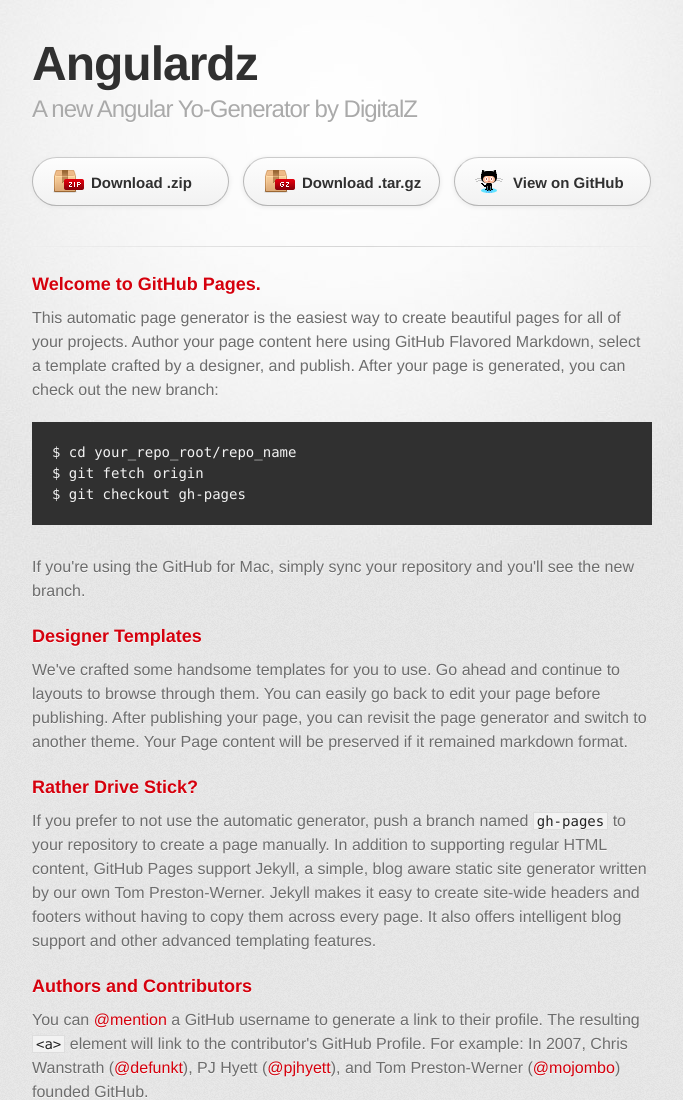
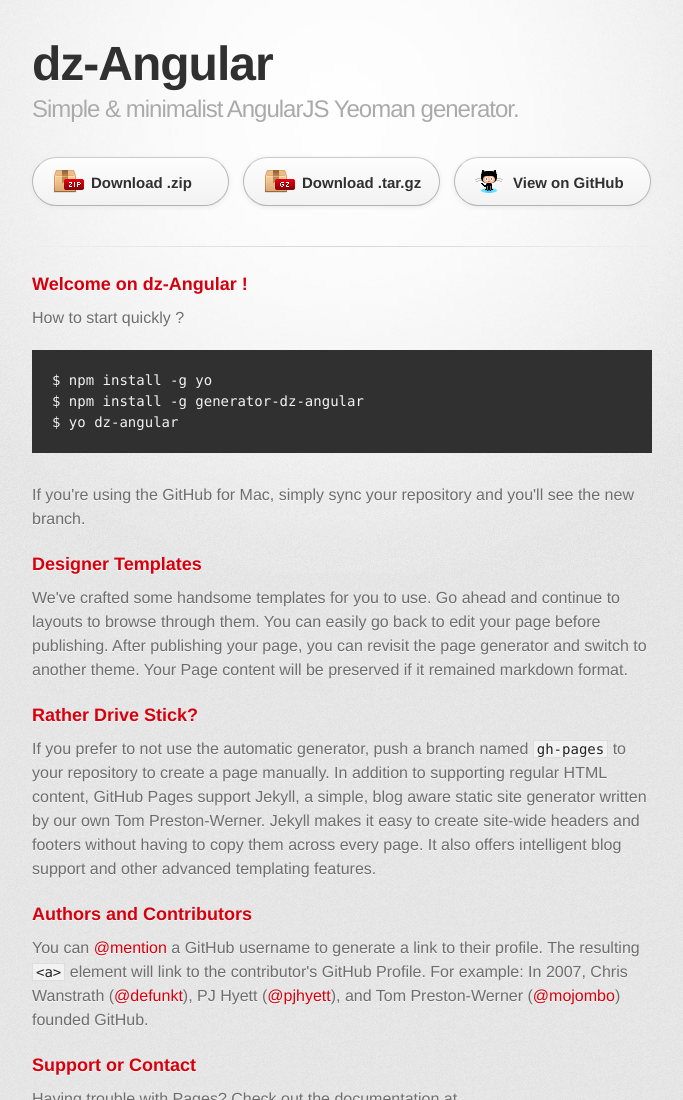
Before and after one commit to digitalz4k/angulardz, a plain HTML site: page index.html in a window 1280 px wide. Shown: the top 1100 px of the page, without its empty margins (298-981 px from the left). Drawn offline with Linux system fonts and the light colour scheme; a web font is replaced by a local one.

Commit message:
Update index.html

```diff
--- a/index.html
+++ b/index.html
@@ -18,8 +18,8 @@
       <div class="inner">
 
         <header>
-          <h1>Angulardz</h1>
-          <h2>A new Angular Yo-Generator by DigitalZ</h2>
+          <h1>dz-Angular</h1>
+          <h2>Simple & minimalist AngularJS Yeoman generator.</h2>
         </header>
 
         <section id="downloads" class="clearfix">
@@ -32,13 +32,13 @@
 
         <section id="main_content">
           <h3>
-<a name="welcome-to-github-pages" class="anchor" href="#welcome-to-github-pages"><span class="octicon octicon-link"></span></a>Welcome to GitHub Pages.</h3>
+<a name="welcome-to-dz-angular" class="anchor" href="#welcome-to-dz-angular"><span class="octicon octicon-link"></span></a>Welcome on dz-Angular !</h3>
 
-<p>This automatic page generator is the easiest way to create beautiful pages for all of your projects. Author your page content here using GitHub Flavored Markdown, select a template crafted by a designer, and publish. After your page is generated, you can check out the new branch:</p>
+<p>How to start quickly ?</p>
 
-<pre><code>$ cd your_repo_root/repo_name
-$ git fetch origin
-$ git checkout gh-pages
+<pre><code>$ npm install -g yo
+$ npm install -g generator-dz-angular
+$ yo dz-angular
 </code></pre>
 
 <p>If you're using the GitHub for Mac, simply sync your repository and you'll see the new branch.</p>
```
